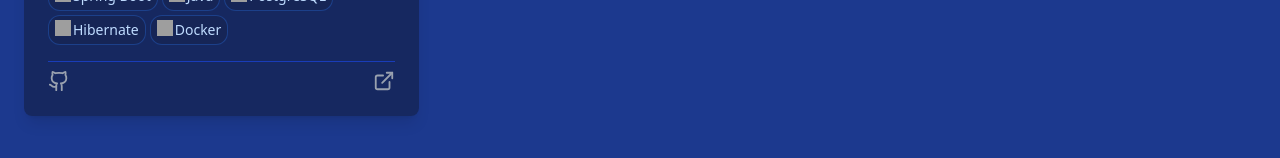
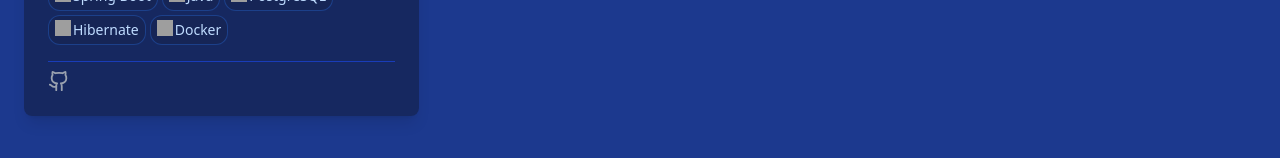
Before and after one commit to sj-cantos/Portfolio-Website, a React (Vite) app: page / in a window 1280 px wide. Shown: the part 3509-3667 px from the top of the page. Built offline with nearby package versions, Linux system fonts and the light colour scheme; grey boxes are pictures that could not be loaded.

Commit message:
feat: added project links

```diff
--- a/src/components/Skills/index.tsx
+++ b/src/components/Skills/index.tsx
@@ -13,7 +13,7 @@ const Skills = () => {
           className="container mx-auto px-6 py-12 text-white flex flex-col items-center align-center justify-center"
         >
           <h1
-            className={`z-5 mt-5 text-5xl font-bold bg-gradient-to-r from-sky-400 to-purple-500 bg-clip-text text-transparent bg-clip-text pb-2 ${
+            className={`z-5 mt-5 text-5xl font-bold bg-gradient-to-r from-sky-400 to-purple-500 bg-clip-text text-transparent pb-2 ${
               skillsInView ? "animate-fadeInUp delay-400" : "opacity-0"
             }`}
           >
--- a/src/data/projectsData.ts
+++ b/src/data/projectsData.ts
@@ -18,7 +18,7 @@ export const projects: Project[] = [
       "Tailwind CSS",
       "Mapbox API",
     ],
-    github: "https://github.com/example/hydromaze-app",
+    github: "https://github.com/sj-cantos/Water-Refilling-Management-System-Customer-Side",
     external: "https://hydromaze-water-refilling.vercel.app/"
   },
   {
@@ -40,8 +40,8 @@ export const projects: Project[] = [
       "Chart.js",
       "Mapbox API",
     ],
-    github: "https://github.com/example/hydromaze-admin",
-    external: "https://hydromaze-admin.example.com"
+    github: "https://github.com/sj-cantos/HydroMaze-Admin",
+    external: "http://18.142.228.168:8080/"
   },
   {
     title: "Hotel Reservation System",
@@ -51,7 +51,7 @@ export const projects: Project[] = [
     description:
       "A full-stack web-based application for managing hotel bookings, providing an intuitive interface for customers to reserve rooms online.",
     technologies: ["React.js", "Node.js", "MySQL", "Express.js", "Chart.js"],
-    github: "https://github.com/example/hotel-reservation",
+    github: "https://github.com/sj-cantos/HBMS-Customer-Side",
     external: "https://hotel-reservation.example.com"
   },
   {
@@ -68,8 +68,8 @@ export const projects: Project[] = [
       "Hibernate",
       "Docker",
     ],
-    github: "https://github.com/example/books-api",
-    external: "https://books-api.example.com"
+    github: "https://github.com/sj-cantos/Books-API-with-Spring-Boot",
+    // external: "https://books-api.example.com"
   },
   // Add more projects as needed
 ];
```
